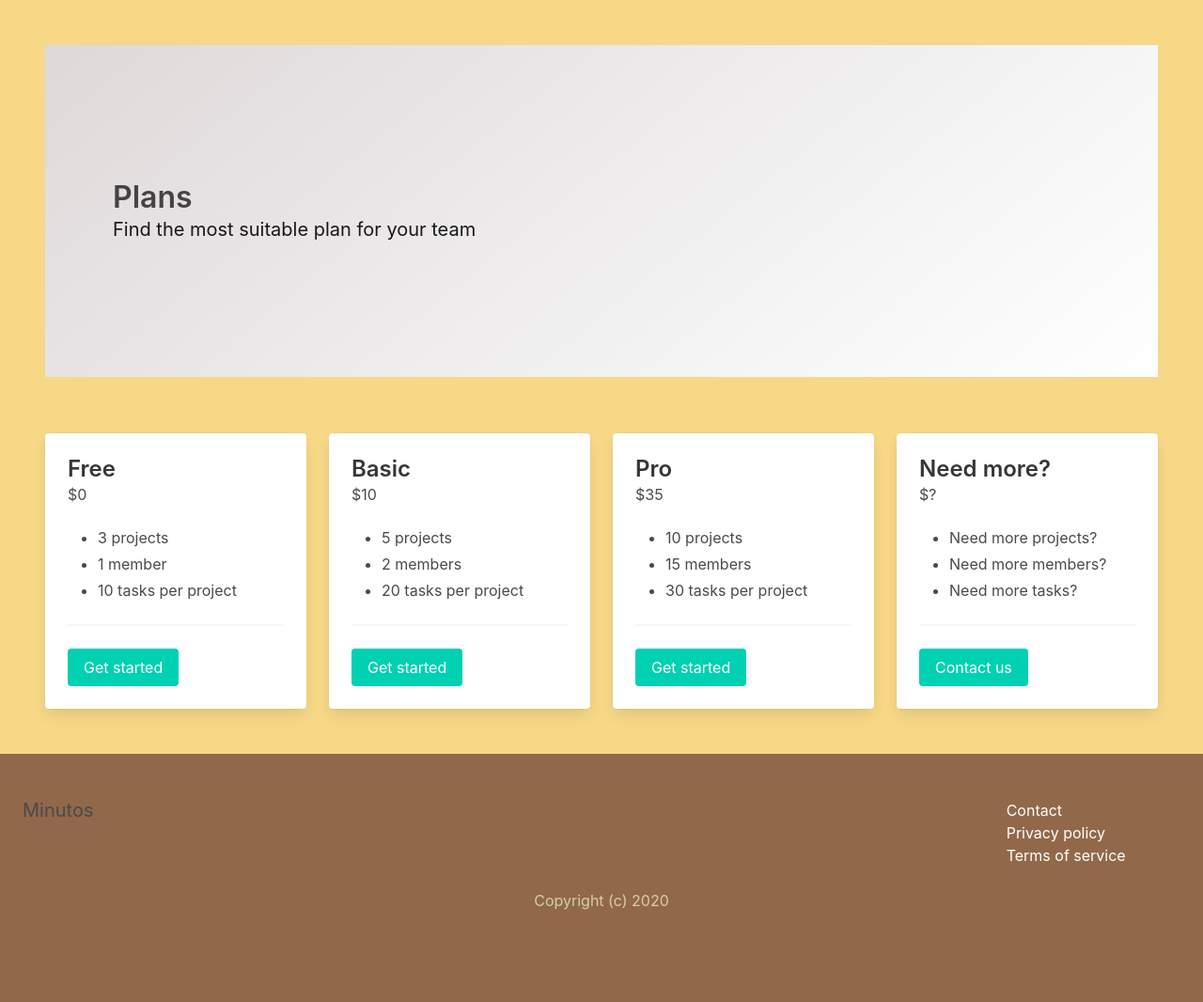
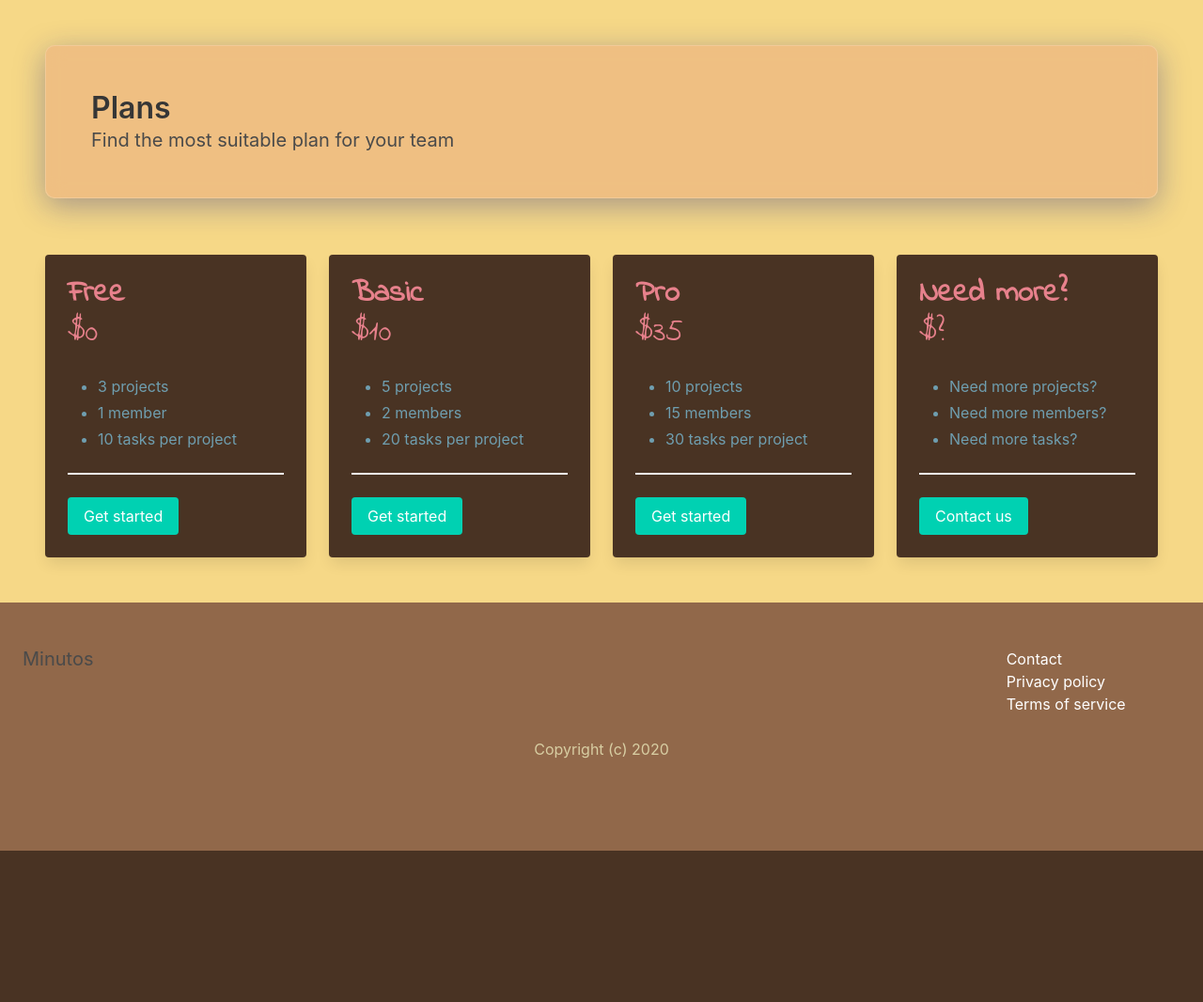
Before and after one commit to sehrish30/TimeTracking, a Django app: page /plans/ in a window 1280 px wide. Shown: the part 56-1122 px from the top of the page at 94% size. After the commit the page ends 961 px from the top, so only its background shows below. Run offline with Django 3.2, Linux system fonts and the light colour scheme.

Commit message:
designed pages

```diff
--- a/apps/core/templates/core/base.html
+++ b/apps/core/templates/core/base.html
@@ -24,7 +24,7 @@
   <body>
     <!--Navbar-->
     <div id="navbar-app">
-      <nav class="navbar">
+      <nav class="navbar is-mobile">
         <div class="navbar-brand">
           <a href="/" class="navbar-item">
             <strong>Minutos</strong>
--- a/apps/core/templates/core/plans.html
+++ b/apps/core/templates/core/plans.html
@@ -6,7 +6,7 @@
 <!--------------------------------------------------->
 {% block content %}
 <!--------------------------------------------------->
-<section class="hero is-medium is-light is-bold">
+<section class="hero" id="hero--body">
   <div class="hero-body">
     <div class="container">
       <h1 class="title">Plans</h1>
@@ -17,12 +17,12 @@
 
 <div class="columns mt-6">
   <div class="column is-3">
-    <div class="card">
+    <div class="card card--plan">
       <div class="card-content">
         <div class="media">
           <div class="media-content">
-            <p class="title is-4">Free</p>
-            <p class="subtitle is-6">$0</p>
+            <p class="title is-4 media-content-text">Free</p>
+            <p class="subtitle is-6 media-content-text">$0</p>
           </div>
         </div>
 
@@ -42,12 +42,12 @@
   </div>
 
   <div class="column is-3">
-    <div class="card">
+    <div class="card card--plan">
       <div class="card-content">
         <div class="media">
           <div class="media-content">
-            <p class="title is-4">Basic</p>
-            <p class="subtitle is-6">$10</p>
+            <p class="title is-4 media-content-text">Basic</p>
+            <p class="subtitle is-6 media-content-text">$10</p>
           </div>
         </div>
 
@@ -67,12 +67,12 @@
   </div>
 
   <div class="column is-3">
-    <div class="card">
+    <div class="card card--plan card--main">
       <div class="card-content">
         <div class="media">
           <div class="media-content">
-            <p class="title is-4">Pro</p>
-            <p class="subtitle is-6">$35</p>
+            <p class="title is-4 media-content-text">Pro</p>
+            <p class="subtitle is-6 media-content-text">$35</p>
           </div>
         </div>
 
@@ -92,12 +92,12 @@
   </div>
 
   <div class="column is-3">
-    <div class="card">
+    <div class="card card--plan">
       <div class="card-content">
         <div class="media">
           <div class="media-content">
-            <p class="title is-4">Need more?</p>
-            <p class="subtitle is-6">$?</p>
+            <p class="title is-4 media-content-text">Need more?</p>
+            <p class="subtitle is-6 media-content-text">$?</p>
           </div>
         </div>
 
--- a/apps/core/templates/core/privacy.html
+++ b/apps/core/templates/core/privacy.html
@@ -6,7 +6,7 @@
 <!--------------------------------------------------->
 {% block content %}
 <!--------------------------------------------------->
-<section class="hero is-medium is-light is-bold">
+<section class="hero is-medium is-light is-bold" id="hero--body">
   <div class="hero-body">
     <div class="container">
       <h1 class="title">Privacy policy</h1>
--- a/apps/core/templates/core/terms.html
+++ b/apps/core/templates/core/terms.html
@@ -7,7 +7,7 @@
 {% block content %}
 <!--------------------------------------------------->
 <section class="hero is-medium is-light is-bold">
-  <div class="hero-body">
+  <div class="hero-body" id="hero--body">
     <div class="container">
       <h1 class="title">Terms of service</h1>
       <h2 class="subtitle">Services...</h2>
--- a/static/styles/base.css
+++ b/static/styles/base.css
@@ -165,3 +165,22 @@
   background-color: #91684a;
   color: #d8cea3;
 }
+
+.card--plan {
+  background-color: #493323;
+  color: #6f9eaf;
+}
+
+.media-content-text {
+  color: #e7818c !important;
+  font-family: "Indie Flower", cursive;
+  font-size: 2rem !important;
+}
+
+.card--main {
+  transform: all ease-in 0.5s;
+}
+
+.card--main:hover {
+  background-color: #a9294f;
+}
```
